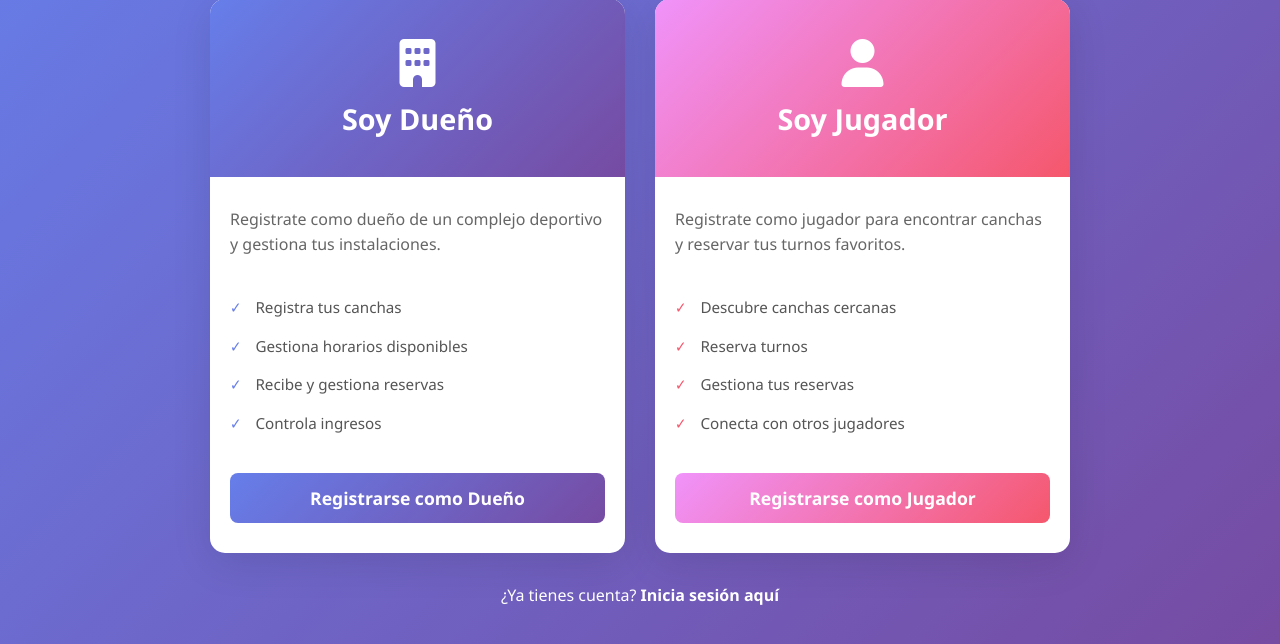
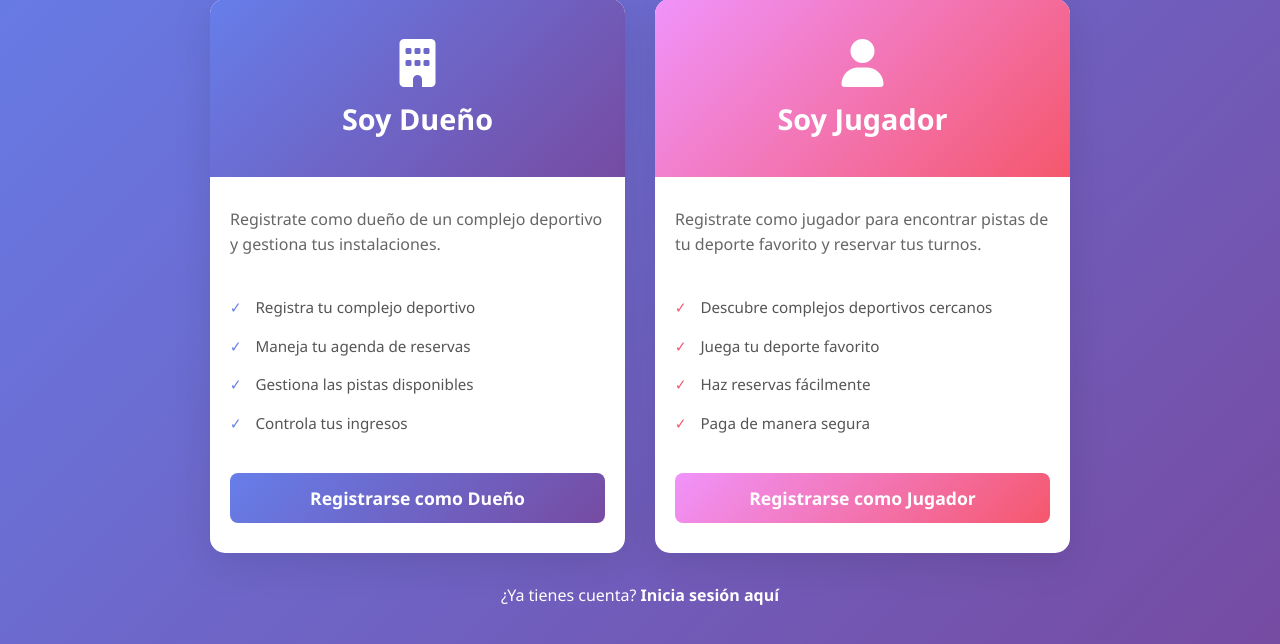
Before and after one commit to GianlucaDamico/ProyectoGS, a Django app: page /register in a window 1280 px wide. Shown: the part 156-800 px from the top of the page. Run offline with Django 4.2, Linux system fonts and the light colour scheme.

Commit message:
cambios de texto en register

```diff
--- a/cuentas/templates/cuentas/register.html
+++ b/cuentas/templates/cuentas/register.html
@@ -28,10 +28,10 @@
                         Registrate como dueño de un complejo deportivo y gestiona tus instalaciones.
                     </p>
                     <ul class="card-features">
-                        <li>Registra tus canchas</li>
-                        <li>Gestiona horarios disponibles</li>
-                        <li>Recibe y gestiona reservas</li>
-                        <li>Controla ingresos</li>
+                        <li>Registra tu complejo deportivo</li>
+                        <li>Maneja tu agenda de reservas</li>
+                        <li>Gestiona las pistas disponibles</li>
+                        <li>Controla tus ingresos</li>
                     </ul>
                     <button class="btn-register btn-register-owner" onclick="window.location.href='{% url 'cuentas:register_propietario' %}'">Registrarse como Dueño</button>
                 </div>
@@ -45,13 +45,13 @@
                 </div>
                 <div class="card-body">
                     <p class="card-description">
-                        Registrate como jugador para encontrar canchas y reservar tus turnos favoritos.
+                        Registrate como jugador para encontrar pistas de tu deporte favorito y reservar tus turnos.
                     </p>
                     <ul class="card-features">
-                        <li>Descubre canchas cercanas</li>
-                        <li>Reserva turnos</li>
-                        <li>Gestiona tus reservas</li>
-                        <li>Conecta con otros jugadores</li>
+                        <li>Descubre complejos deportivos cercanos</li>
+                        <li>Juega tu deporte favorito</li>
+                        <li>Haz reservas fácilmente</li>
+                        <li>Paga de manera segura</li>
                     </ul>
                     <button class="btn-register btn-register-player" onclick="window.location.href='{% url 'cuentas:register_jugador' %}'">Registrarse como Jugador</button>
                 </div>
```
